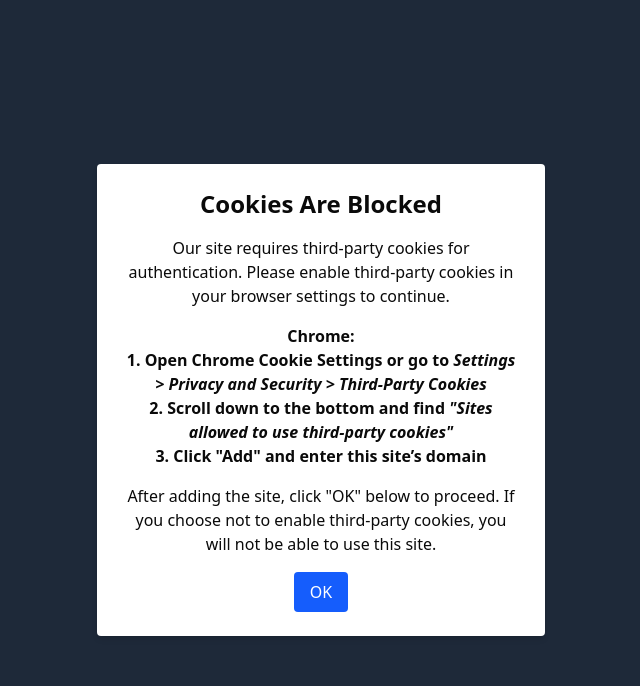
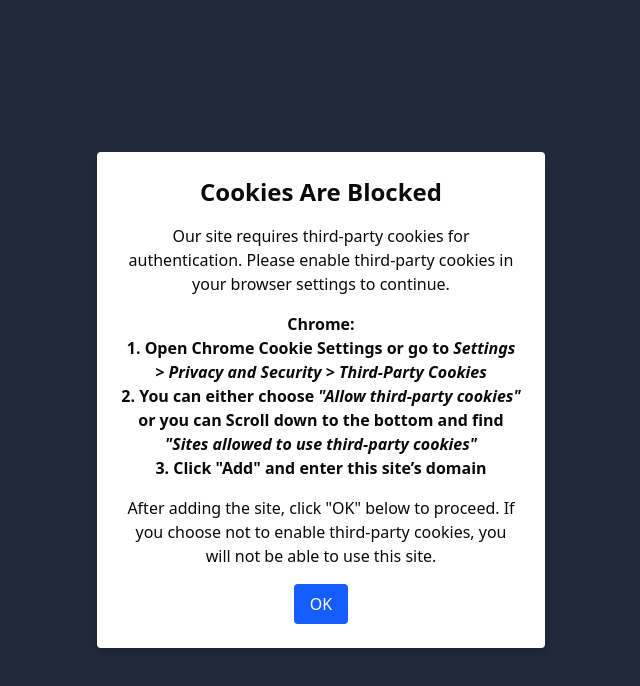
Before and after one commit to Diptesh821/dynamic-dashboard, a Next.js app in the folder frontend/: page /dashboard in a window 1280 px wide. Shown: the top 686 px of the page, without its empty margins (319-959 px from the left). Built offline with nearby package versions, Linux system fonts and the light colour scheme; no server answers.

Commit message:
made changes

```diff
--- a/frontend/pages/dashboard.js
+++ b/frontend/pages/dashboard.js
@@ -60,12 +60,12 @@ export default function LandingPage() {
             Chrome:
             <br />
             1.{" "}
-            <Link href="chrome://settings/cookies">
+            <a href="chrome://settings/cookies">
               <strong>Open Chrome Cookie Settings</strong>
-            </Link>{" "}
+            </a>{" "}
             or go to <em>Settings &gt; Privacy and Security &gt; Third-Party Cookies</em>
             <br />
-            2. Scroll down to the bottom and find <em>&quot;Sites allowed to use third-party cookies&quot;</em>
+            2. You can either choose <em>&quot;Allow third-party cookies&quot; </em> or you can Scroll down to the bottom and find <em>&quot;Sites allowed to use third-party cookies&quot; </em>
             <br />
             3. Click &quot;Add&quot; and enter this site’s domain
           </p>
```
